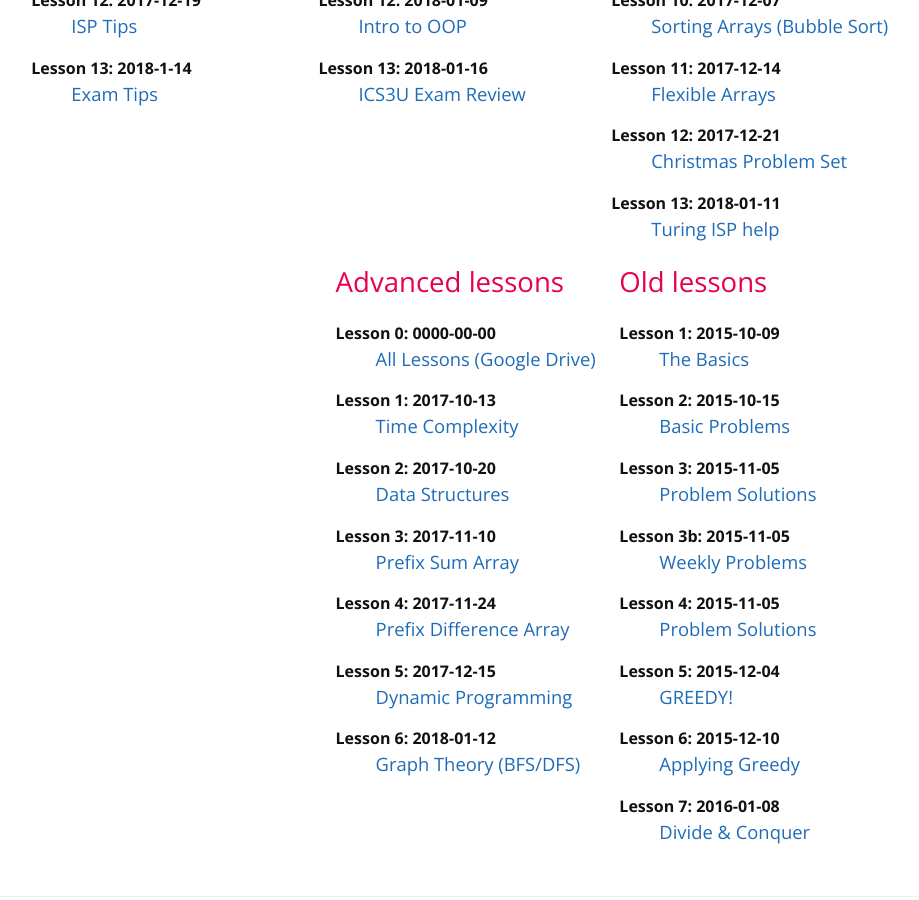
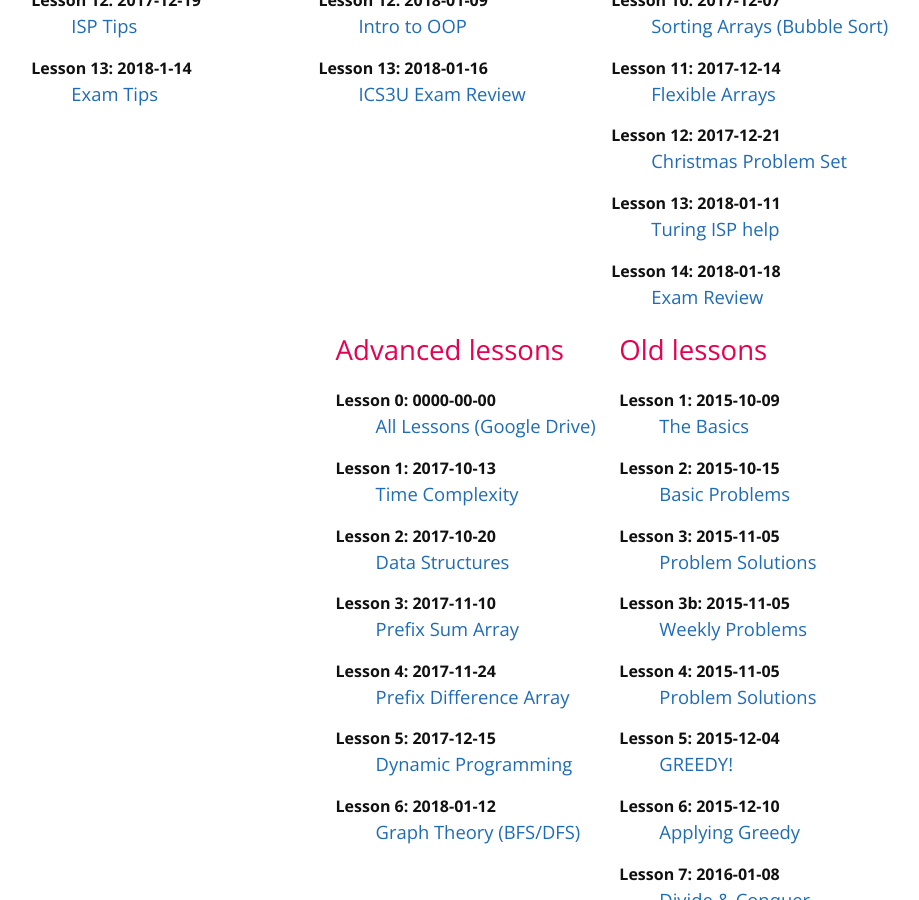
Before and after one commit to mcpt/mcpt.github.io, a Jekyll site: the page built from cpt.md, in a window 1280 px wide and 900 px high, scrolled down 1355 px. Shown: the whole window, without its empty margins (64-983 px from the left). Built offline with Jekyll 4.4.1, drawn with Linux system fonts in a browser that asks for light colours.

Commit message:
Update girls-lessons.yml

```diff
--- a/_data/girls-lessons.yml
+++ b/_data/girls-lessons.yml
@@ -78,3 +78,8 @@
   date: 2018-01-11
   id: 13
   url: https://docs.google.com/presentation/d/1e2tsumjBmLjufVul3AtEGs9ghFQJkjn2vj9s03VB_KU
+
+- title: Exam Review
+  date: 2018-01-18
+  id: 14
+  url: https://docs.google.com/presentation/d/1pQW3Rjq-9ZqJjXYqeM_5XbrRKs98xhVNz49_JXPCxN8
```
